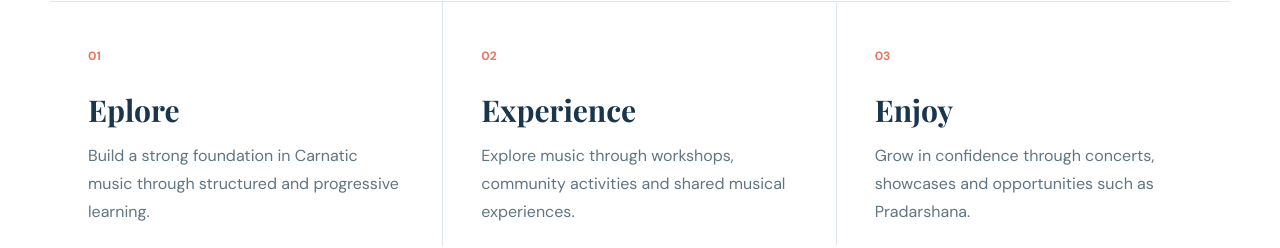
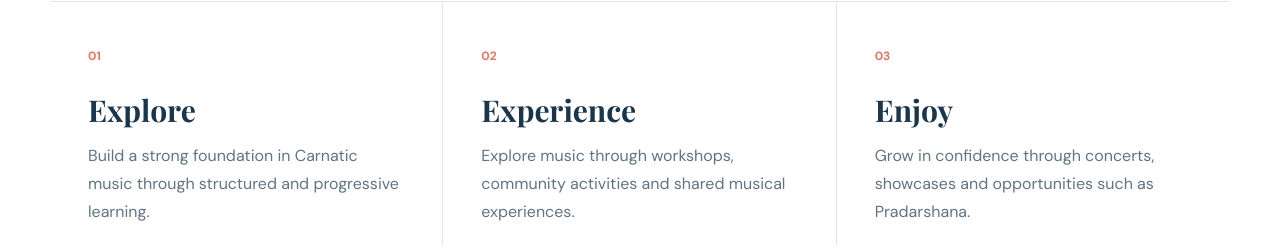
Before and after one commit to raagasudha-academy/raagasudha-website, a React (Vite) app: page / in a window 1280 px wide. Shown: the part 2320-2568 px from the top of the page. Built offline with nearby package versions, Linux system fonts and the light colour scheme; no server answers.

Commit message:
chore: change AA picture

```diff
--- a/src/pages/Home.jsx
+++ b/src/pages/Home.jsx
@@ -4,7 +4,7 @@ import SectionHeading from '../components/SectionHeading'
 import classEvent from '../assets/home/class-event1.webp'
 import teacherPhoto from '../assets/home/praveena.webp'
 import featuredEvent from '../assets/home/featured-event.webp'
-import autismMusicImage from '../assets/home/autism-music.webp'
+import autismMusicImage from '../assets/home/new.png'
 
 import middlesbroughImage from '../assets/locations/middlesbrough.webp'
 import durhamImage from '../assets/locations/durham.webp'
@@ -152,7 +152,7 @@ function Home() {
                 <div className="pillar-grid">
                     <article>
                         <span>01</span>
-                        <h3>Eplore</h3>
+                        <h3>Explore</h3>
                         <p>
                             Build a strong foundation in Carnatic music through
                             structured and progressive learning.
```
Also changed, not shown: src/assets/home/new.png (added).
